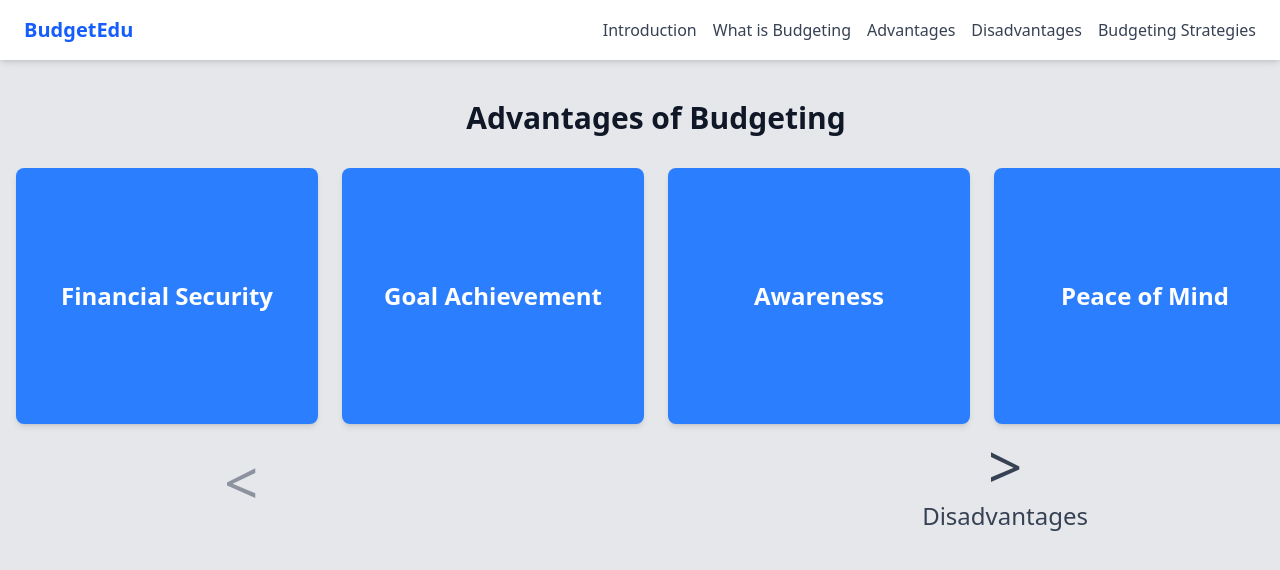
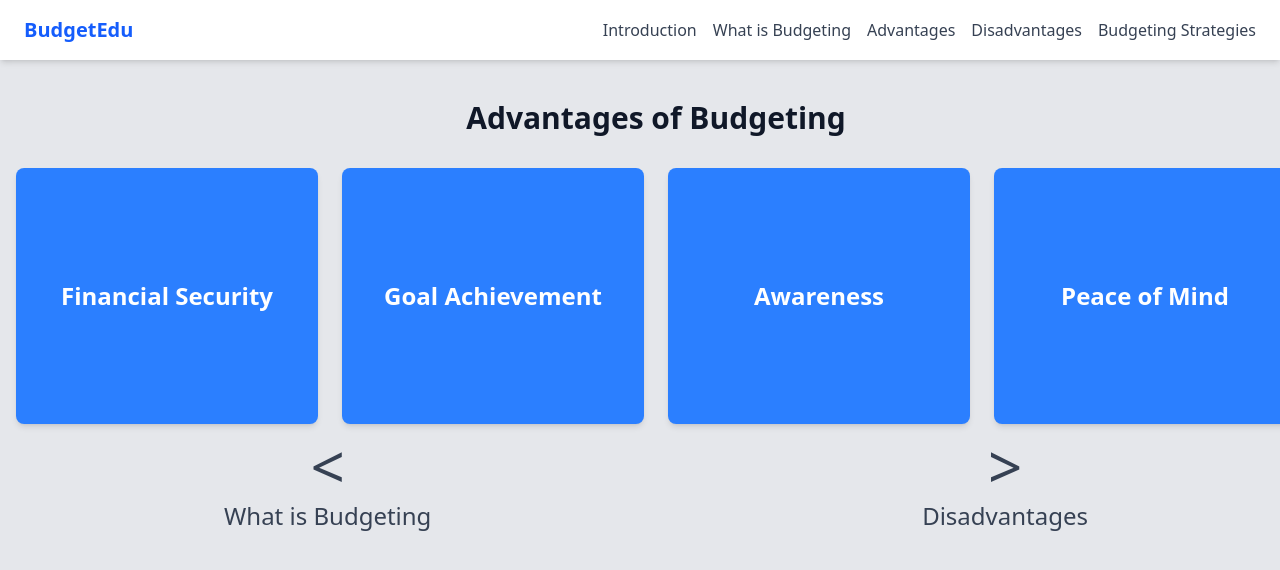
Before and after one commit to wk142003/BudgetEdu, a React (Vite) app: page /advantages in a window 1280 px wide. Shown: the top 570 px of the page. Built offline with nearby package versions, Linux system fonts and the light colour scheme.

Commit message:
Fixed Bottom Navigation prevPage Logic

```diff
--- a/src/components/BottomNav.jsx
+++ b/src/components/BottomNav.jsx
@@ -4,7 +4,6 @@ import { Link, useLocation } from "react-router-dom";
 const BottomNav = () => {
     // Start by defining the page order
     const pages = [
-        { name: "Introduction", path: "/" },
         { name: "What is Budgeting", path: "/what-is-budgeting" },
         { name: "Advantages", path: "/advantages" },
         { name: "Disadvantages", path: "/disadvantages" },
@@ -15,7 +14,7 @@ const BottomNav = () => {
     const location = useLocation();
     const currIdx = pages.findIndex(page => page.path === location.pathname);
 
-    const prevPage = (currIdx < 0) ? pages[currIdx - 1] : null;
+    const prevPage = (currIdx < 0) ? null : pages[currIdx - 1];
     const nextPage = (currIdx < pages.length - 1) ? pages[currIdx + 1] : null;
 
     return (
```
